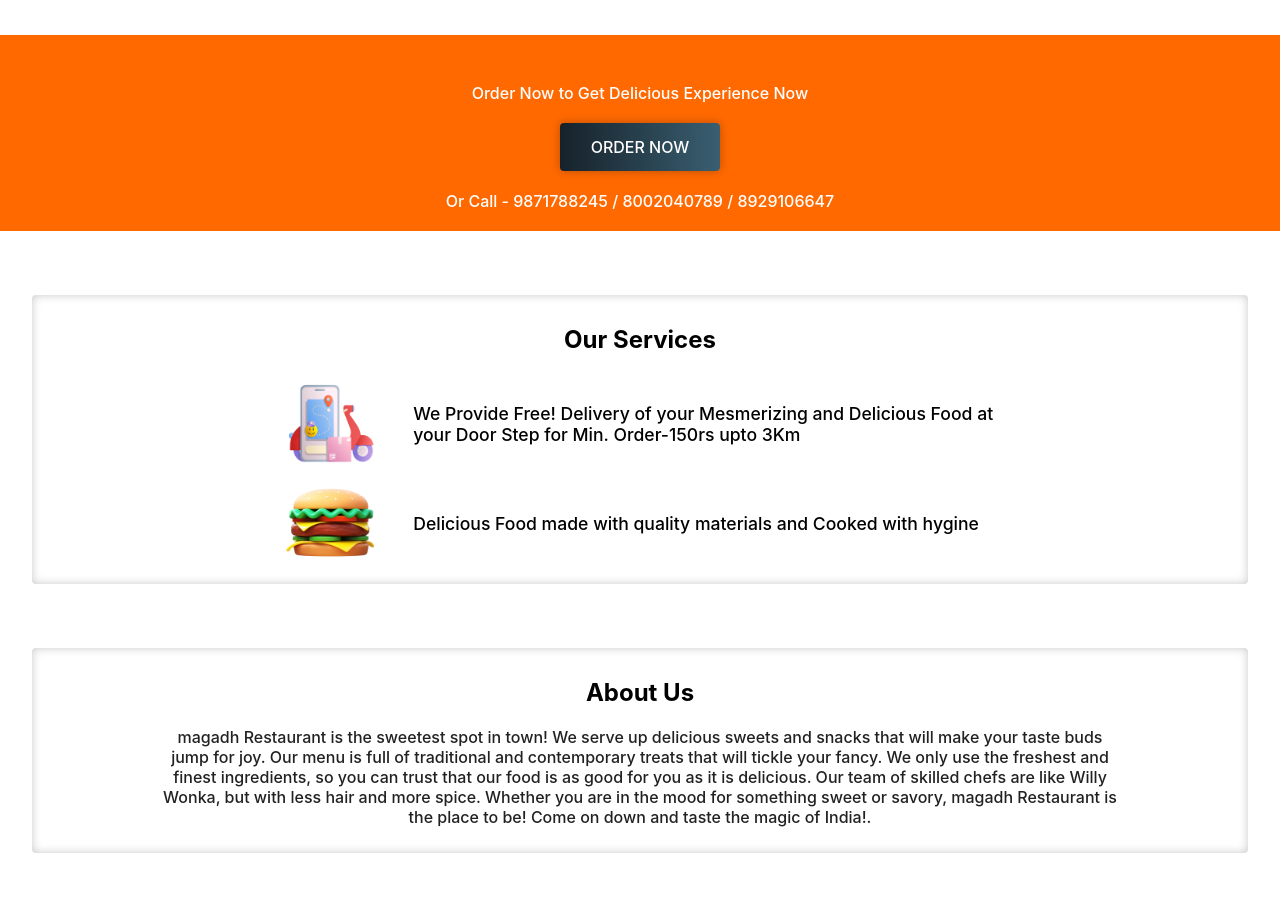
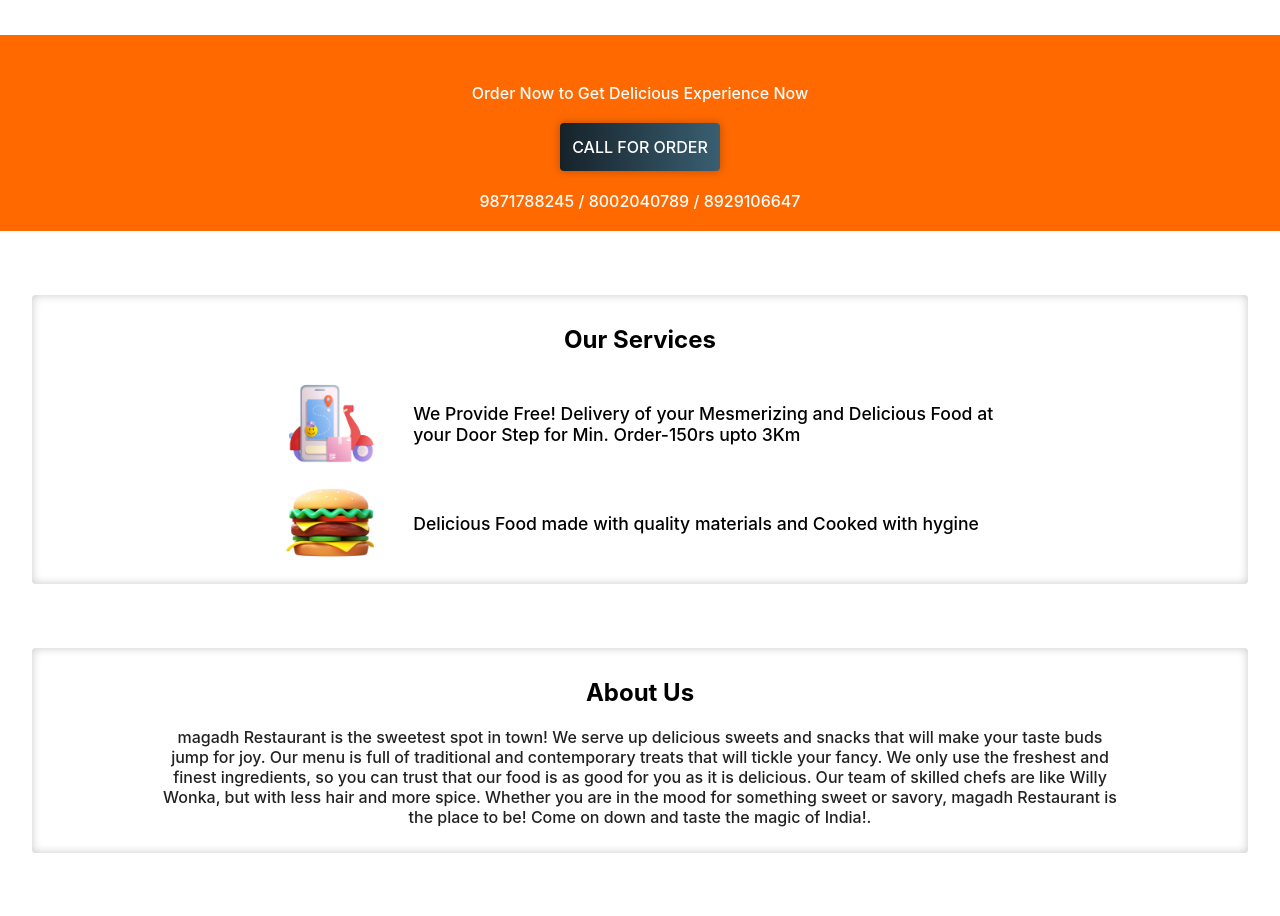
Before and after one commit to CoderAnurag007/Incubationrewa, a Next.js app: page / in a window 1280 px wide. Shown: the part 1780-2696 px from the top of the page. Built offline with nearby package versions, Linux system fonts and the light colour scheme.

Commit message:
updated some changes

```diff
--- a/pages/index.js
+++ b/pages/index.js
@@ -155,9 +155,9 @@ export default function Home() {
         <div style={{ marginTop: "3rem", fontWeight: "500" }}>
           Order Now to Get Delicious Experience Now{" "}
         </div>
-        <div className={`${styles.btngrad}`}>Order Now</div>
+        <div className={`${styles.btngrad}`}>Call For Order</div>
         <div style={{ fontWeight: "500" }}>
-          Or Call - 9871788245 / 8002040789 / 8929106647
+          9871788245 / 8002040789 / 8929106647
         </div>
       </div>
 
```
Also changed, not shown: public/magadh.png (added), public/magadha.png (deleted).
